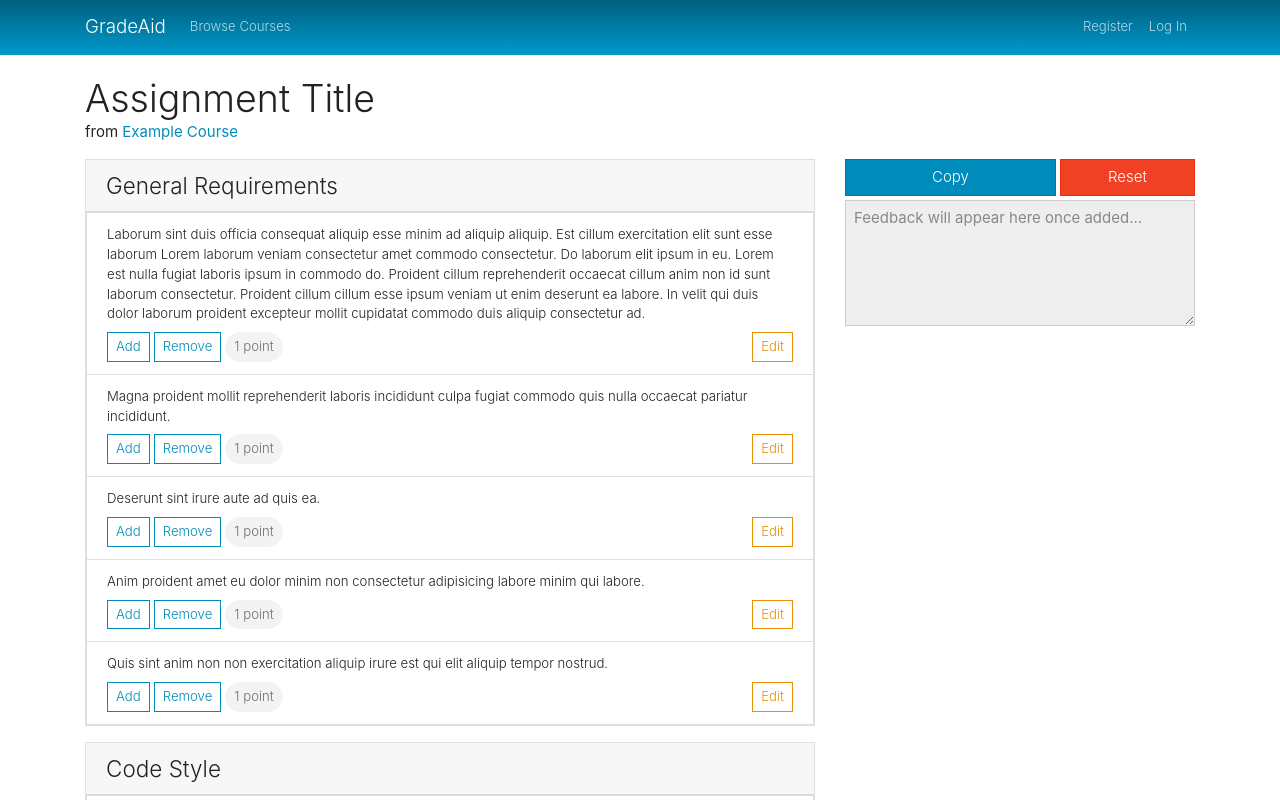
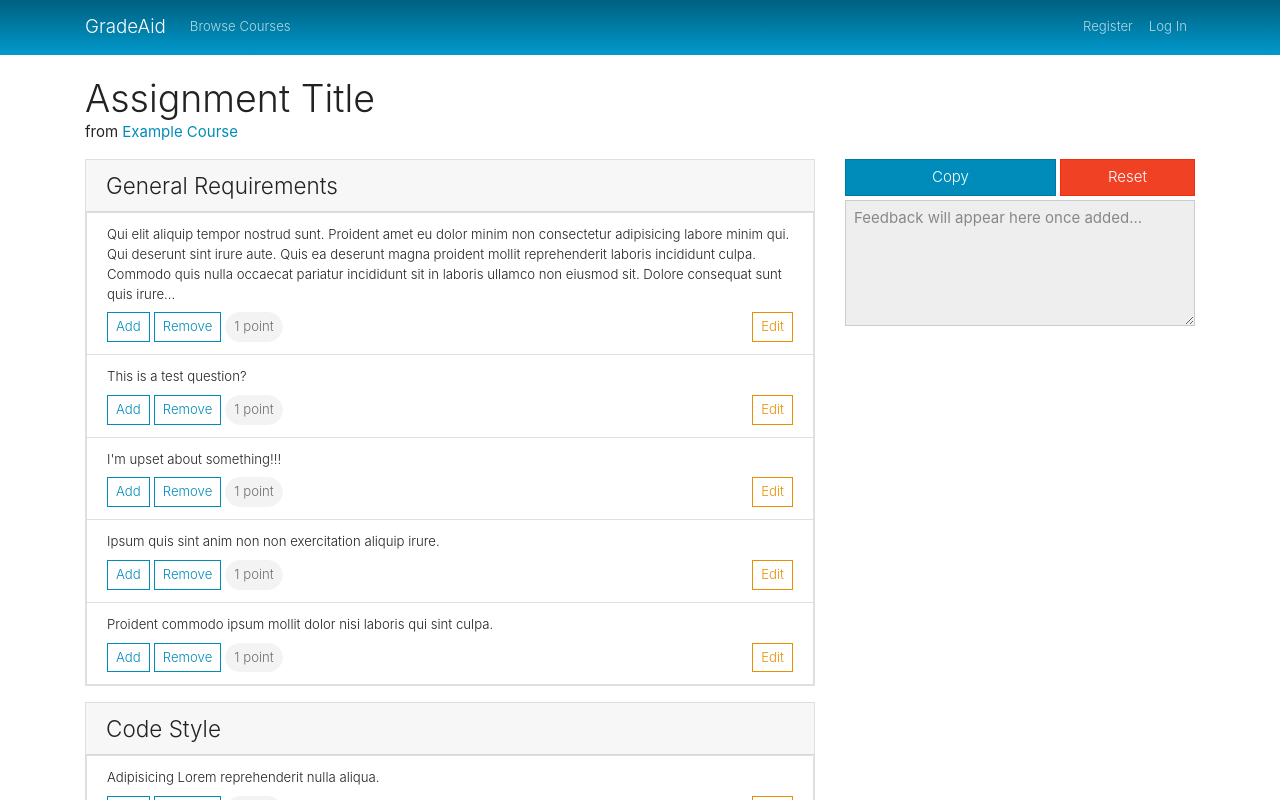
Before and after one commit to erik-jenkins/gradeaid_ui, a React (Create React App) app: page /courses/1/assignments/1 in a window 1280 px wide. Shown: the top 800 px of the page. Built offline with nearby package versions, Linux system fonts and the light colour scheme.

Commit message:
test different punctuation types

```diff
--- a/src/components/Crit/Crit.tsx
+++ b/src/components/Crit/Crit.tsx
@@ -1,4 +1,3 @@
-import { loremIpsum } from 'lorem-ipsum';
 import React from 'react';
 import { Draggable } from 'react-beautiful-dnd';
 import { Button, ListGroup } from 'react-bootstrap';
@@ -11,8 +10,6 @@ interface CritProps {
   id: string;
   index: number;
 }
-
-const paragraph = loremIpsum({ count: 1, units: 'paragraph' });
 
 const Crit: React.FC<CritProps> = ({ id, index }: CritProps) => {
   const crit = useSelector((state: RootState) => state.crits.critsById[id]);
@@ -37,9 +34,7 @@ const Crit: React.FC<CritProps> = ({ id, index }: CritProps) => {
           ref={provided.innerRef}
           className="crit"
         >
-          <div className="crit-text mb-2">
-            {id === 'crit-1' ? paragraph : crit.text}
-          </div>
+          <div className="crit-text mb-2">{crit.text}</div>
           <div className="crit-controls">
             <div className="crit-add-remove">
               <Button
--- a/src/components/Crit/critsSlice.ts
+++ b/src/components/Crit/critsSlice.ts
@@ -18,19 +18,19 @@ const initialState: CritsState = {
   critsById: {
     'crit-1': {
       id: 'crit-1',
-      text: loremIpsum(),
+      text: loremIpsum({ count: 1, units: 'paragraph' }) + '..',
       pointValue: 1,
       occurs: 0,
     },
     'crit-2': {
       id: 'crit-2',
-      text: loremIpsum(),
+      text: 'This is a test question?',
       pointValue: 1,
       occurs: 0,
     },
     'crit-3': {
       id: 'crit-3',
-      text: loremIpsum(),
+      text: "I'm upset about something!!!",
       pointValue: 1,
       occurs: 0,
     },
```
